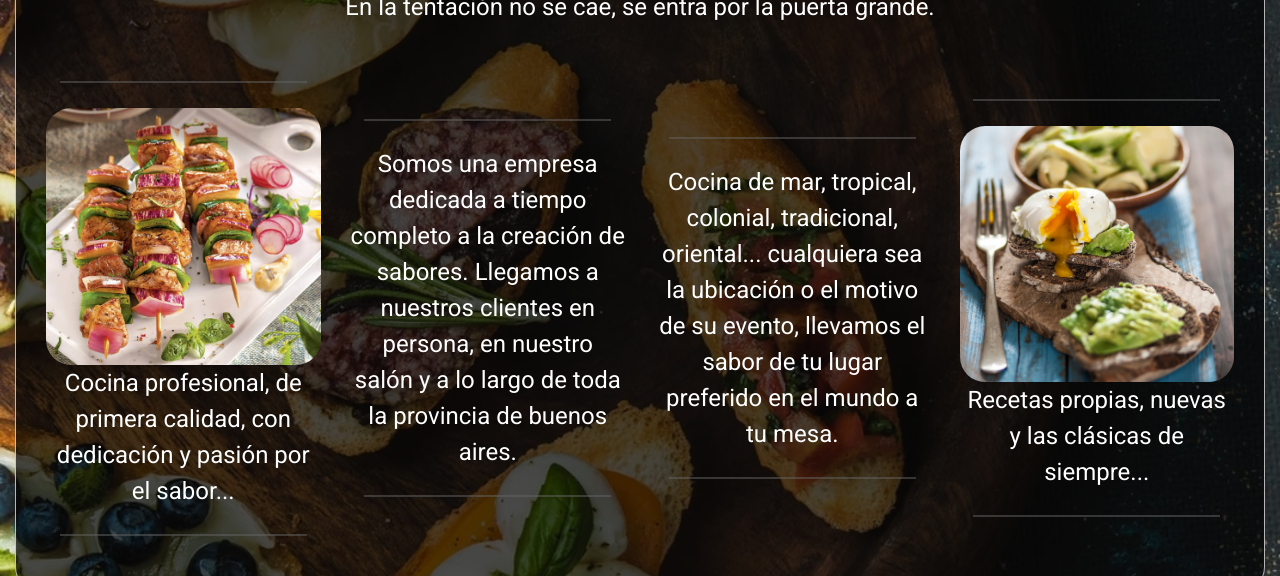
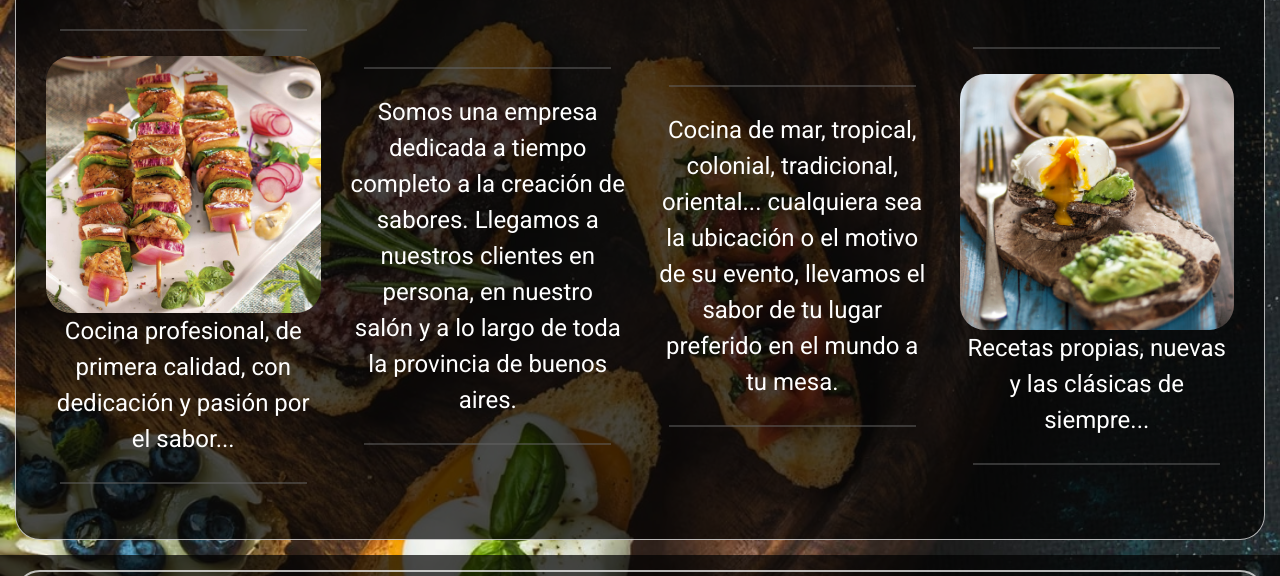
Before and after one commit to Brianva7/SitioWeb-html-css-00, a website: page index.html in a window 1280 px wide. Shown: the part 406-982 px from the top of the page. Drawn offline with nearby package versions, Linux system fonts and the light colour scheme.

Commit message:
Update index.html

```diff
--- a/index.html
+++ b/index.html
@@ -57,7 +57,6 @@
         <div class="principal">
             <div class="title">
                 <h1>La Gourmeteria</h1>
-                <p>En la tentación no se cae, se entra por la puerta grande.</p>
             </div>
             <div class="containerA">
                 <div class="line"></div>
```
